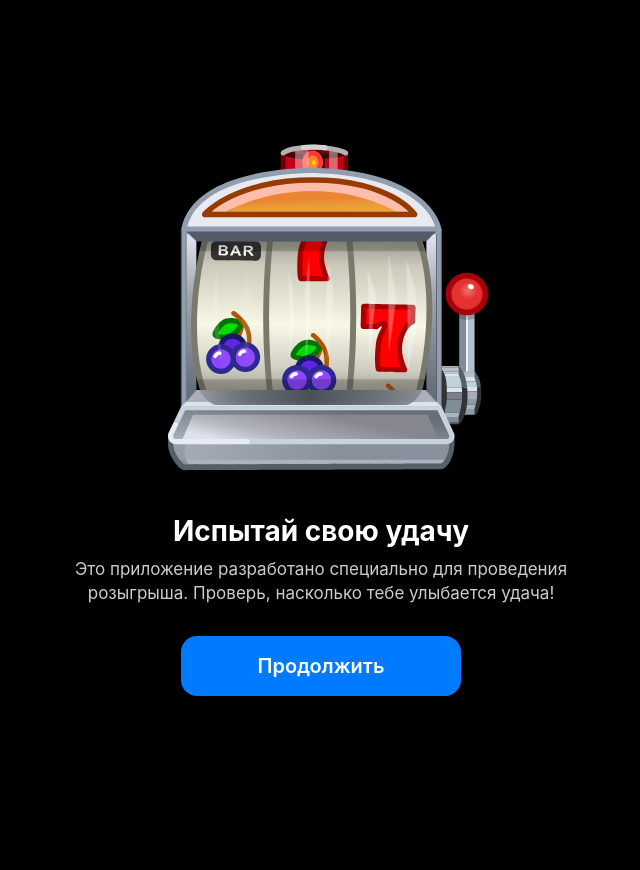
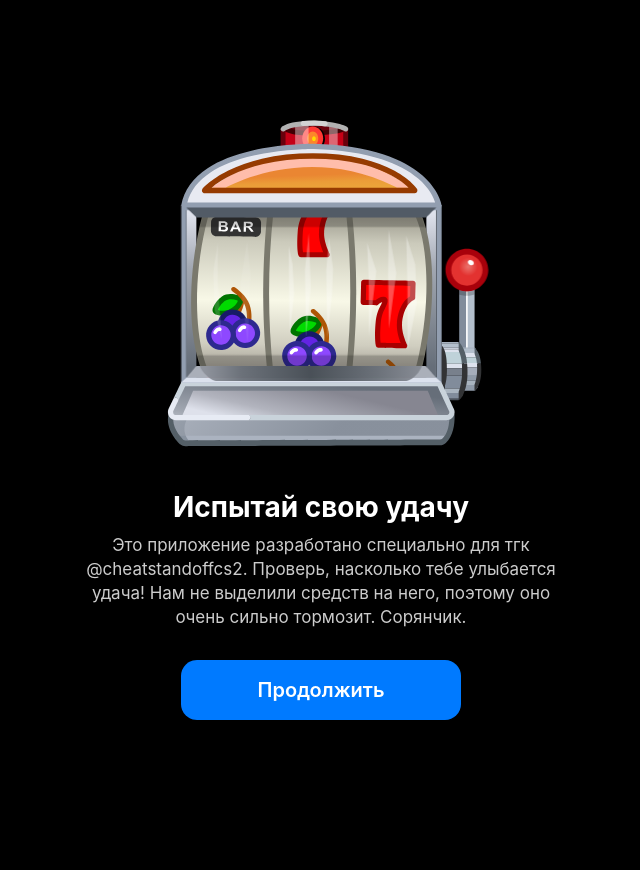
Before and after one commit to larrymandes/sfdfsfsfsd, a Flask app: page / in a window 1280 px wide. Shown: the whole page, without its empty margins (319-959 px from the left). Run offline with Flask 2, Linux system fonts and the light colour scheme; some libraries are stand-ins or nearby versions.

Commit message:
Update index.html

```diff
--- a/templates/index.html
+++ b/templates/index.html
@@ -24,7 +24,7 @@
             </div>
 
             <h1>Испытай свою удачу</h1>
-            <p>Это приложение разработано специально для проведения розыгрыша. Проверь, насколько тебе улыбается удача!</p>
+            <p>Это приложение разработано специально для тгк @cheatstandoffcs2. Проверь, насколько тебе улыбается удача! Нам не выделили средств на него, поэтому оно очень сильно тормозит. Сорянчик.</p>
 
             <a href="/game" class="btn btn-large">Продолжить</a>
         </div>
```
